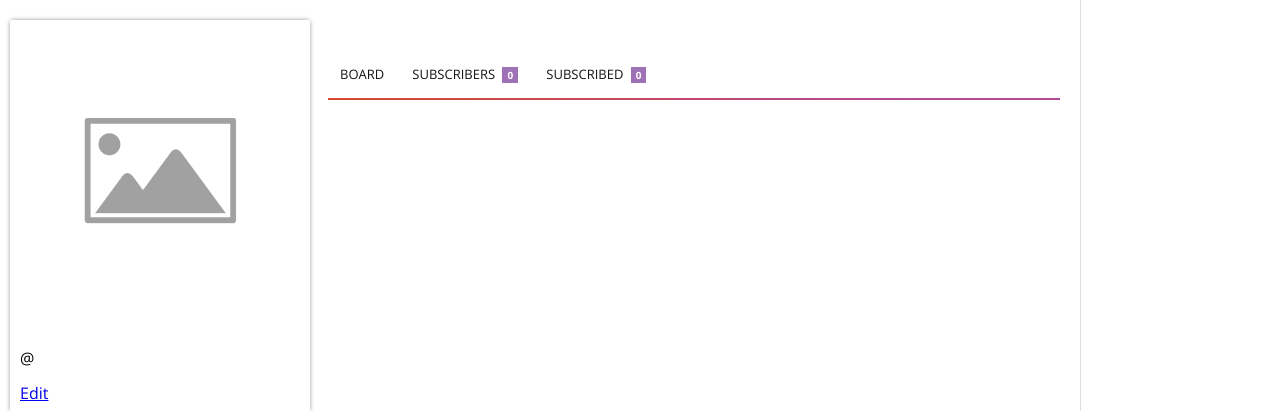
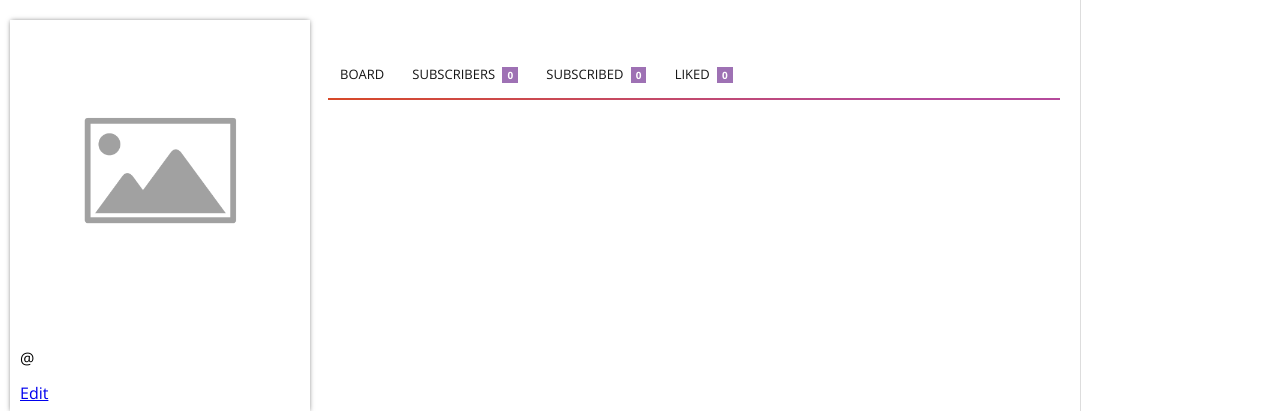
Before and after one commit to mozhario/thrill, a Django app: template apps/users/templates/users/user_detail.html in a window 1280 px wide. Shown: the part 40-451 px from the top of the page. Run offline with Django 3.2, Linux system fonts and the light colour scheme; the template is opened without the code that fills it, so the values that code supplies are empty; parts of the project's set-up code (start-up, migrations or seed data) failed here and were passed over.

Commit message:
Added liked posts to user detail view

```diff
--- a/apps/users/templates/users/user_detail.html
+++ b/apps/users/templates/users/user_detail.html
@@ -79,6 +79,12 @@
                         <span class="counter-label">{{ user.subscribed_to|length }}</span>
                     </a>
                 </li>
+                <li class="tab user-nav-item" data-tab="liked">
+                    <a href="#">
+                        Liked
+                        <span class="counter-label">{{ user.liked_objects|length }}</span>
+                    </a>
+                </li>
             </ul>
 
             <div class="user-details">
@@ -104,6 +110,12 @@
                         {% include "users/partials/user_list.html" %}
                     {% endwith %}
                 </div>
+
+                <div id="liked" class="tab-content">
+                    {% with posts_list=user.liked_posts %}
+                          {% include "posts/partials/post_list.html" %}
+                    {% endwith %}
+                </div>
             </div>
         </div>
 
```
